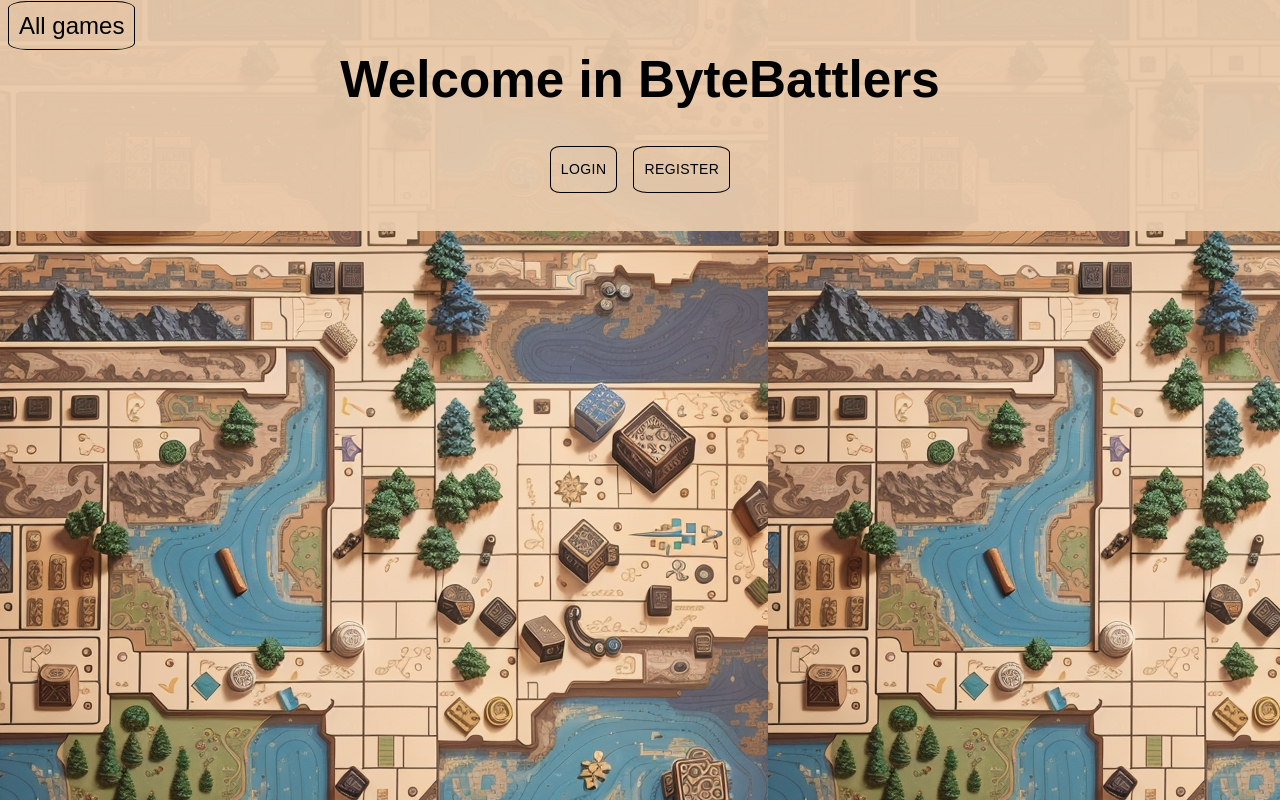
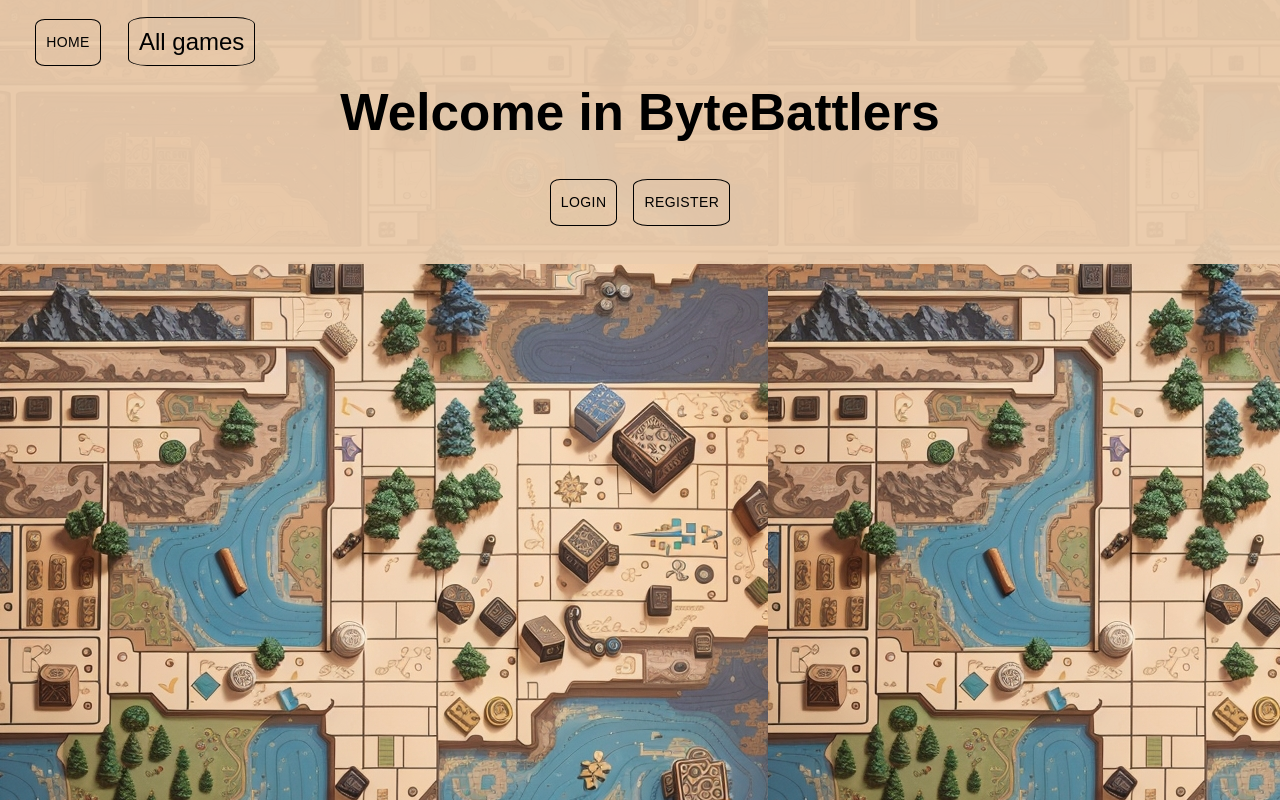
Before and after one commit to CodecoolGlobal/el-proyecte-grande-sprint-1-java-szplkflrn, a React (Vite) app in the folder frontend/: page / in a window 1280 px wide. Built offline with nearby package versions, Linux system fonts and the light colour scheme.

Commit message:
feat(Frontend): add Home button to navigate to homepage

```diff
--- a/frontend/src/Pages/Layout/Layout.jsx
+++ b/frontend/src/Pages/Layout/Layout.jsx
@@ -25,19 +25,22 @@ const Layout = () => {
         <div className="Layout">
             <nav>
                 <ul>
+                <Button className="grow">
+                        <Link to="/">Home</Link>
+                    </Button>
                     <li className="grow">
                         <Link to="/games">All games</Link>
                     </li>
                         <div className="center">
                             {username ?
-                                <Accordion sx={{ width: '250px' }}>
+                                <Accordion sx={{ width: '220px' }}>
                                     {/* Adjust the width as needed */}
                                     <AccordionSummary
                                         expandIcon={<ExpandMoreIcon />}
                                         aria-controls="panel1a-content"
                                         id="panel1a-header"
                                     >
-                                        <Typography>Welcome {username}</Typography>
+                                        <Typography>Welcome: <b>{username}</b></Typography>
                                     </AccordionSummary>
                                     <AccordionDetails>
                                         <Button onClick={() => {
```
